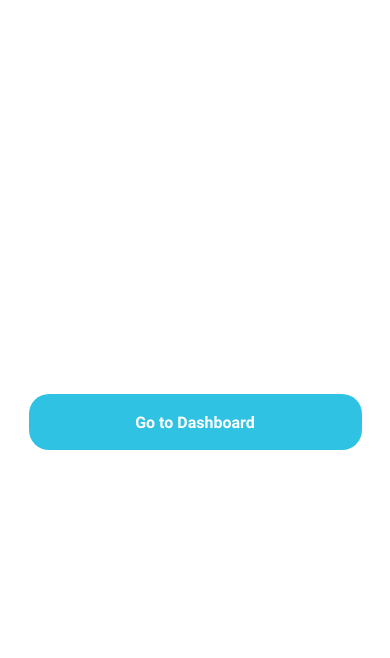
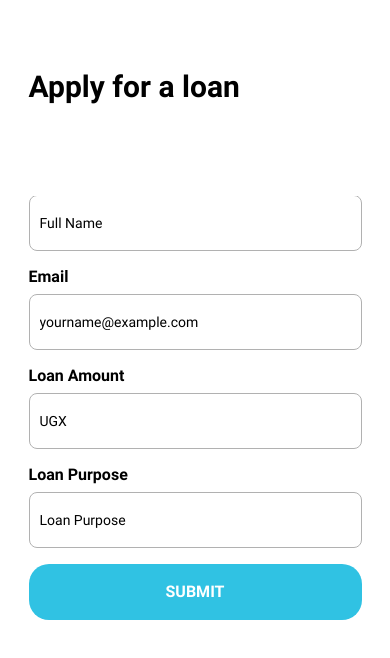
Before and after one commit to wambui-njage/numida, a React Native app: screen /ApplyForm in a window 390 px wide. Shown: the top 658 px of the page. Built offline with nearby package versions, Linux system fonts and the light colour scheme; no server answers.

Commit message:
feature: created custom input component and apply form screen

```diff
--- /dev/null
+++ b/src/components/CustomInput.tsx
@@ -0,0 +1,39 @@
+// components/CustomInput.tsx
+import React from 'react';
+import { View, TextInput, Text, TextStyle, ViewStyle } from 'react-native';
+import globalStyles from '../styles/globalStyles';
+
+interface CustomInputProps {
+  label: string;
+  value: string;
+  placeholder: string;
+  onChangeText: (text: string) => void;
+  keyboardType?: 'default' | 'email-address' | 'numeric';
+  style?: ViewStyle;
+  textStyle?: TextStyle;
+}
+
+const CustomInput: React.FC<CustomInputProps> = ({
+  label,
+  value,
+  placeholder,
+  onChangeText,
+  keyboardType = 'default',
+  style,
+  textStyle,
+}) => {
+  return (
+    <View style={[globalStyles.inputContainer, style]}>
+      <Text style={[globalStyles.label, textStyle]}>{label}</Text>
+      <TextInput
+        style={globalStyles.input}
+        value={value}
+        onChangeText={onChangeText}
+        keyboardType={keyboardType}
+        placeholder={placeholder}
+      />
+    </View>
+  );
+};
+
+export default CustomInput;
--- a/src/screens/ApplyForm.tsx
+++ b/src/screens/ApplyForm.tsx
@@ -1,16 +1,91 @@
-import React from 'react';
-import { Text } from 'react-native';
+import React, { useState, useEffect } from 'react';
+import { View, KeyboardAvoidingView, ScrollView, Platform, Keyboard, StatusBar } from 'react-native';
+
+// UI components
 import BaseLayout from '../components/BaseLayout';
-import CustomButton from '../components/CustomButton'; // Optional: Use reusable button
+import CustomButton from '../components/CustomButton';
+import Header from '../components/Header';
+import CustomInput from '../components/CustomInput';
+
+// Styles
+import globalStyles from '../styles/globalStyles';
 
 const ApplyForm = ({ navigation }: { navigation: any }) => {
+  const [fullname, setFullname] = useState('');
+  const [email, setEmail] = useState('');
+  const [amount, setAmount] = useState('');
+  const [purpose, setPurpose] = useState('');
+  const [isKeyboardVisible, setKeyboardVisible] = useState(false);
+
+  useEffect(() => {
+    const keyboardDidShowListener = Keyboard.addListener(
+      'keyboardDidShow',
+      () => {
+        setKeyboardVisible(true); // or some other action
+      }
+    );
+    const keyboardDidHideListener = Keyboard.addListener(
+      'keyboardDidHide',
+      () => {
+        setKeyboardVisible(false); // or some other action
+      }
+    );
+
+    return () => {
+      keyboardDidHideListener.remove();
+      keyboardDidShowListener.remove();
+    };
+  }, []);
+
+  const handleSubmit = () => {
+    // Add form submission logic here
+    console.log({ fullname, email, amount, purpose });
+    navigation.navigate('Dashboard');
+  };
+
   return (
     <BaseLayout>
+      <KeyboardAvoidingView
+        style={{ flex: 1 ,paddingTop: isKeyboardVisible ? StatusBar.currentHeight : 0 }}
+        behavior={Platform.OS === 'ios' ? 'padding' : 'height'}
+      >
+        {!isKeyboardVisible && <Header title="Apply for a loan" />}
 
-      <CustomButton
-        text="Go to Dashboard"
-        onPress={() => navigation.navigate('Dashboard')}
-      />
+        <ScrollView showsVerticalScrollIndicator={false} >
+          <View style={globalStyles.contentContainer}>
+            <CustomInput
+              label="Full Name"
+              placeholder="Full Name"
+              value={fullname}
+              onChangeText={setFullname}
+            />
+            <CustomInput
+              label="Email"
+              placeholder="yourname@example.com"
+              value={email}
+              onChangeText={setEmail}
+              keyboardType="email-address"
+            />
+            <CustomInput
+              label="Loan Amount"
+              placeholder="UGX"
+              value={amount}
+              onChangeText={setAmount}
+              keyboardType="numeric"
+            />
+            <CustomInput
+              label="Loan Purpose"
+              placeholder="Loan Purpose"
+              value={purpose}
+              onChangeText={setPurpose}
+            />
+          </View>
+
+          <View style={globalStyles.footerContainer}>
+            <CustomButton onPress={handleSubmit} text="SUBMIT" />
+          </View>
+        </ScrollView>
+      </KeyboardAvoidingView>
     </BaseLayout>
   );
 };
--- a/src/screens/Dashboard.tsx
+++ b/src/screens/Dashboard.tsx
@@ -1,5 +1,5 @@
 import React, { useEffect, useState, useCallback } from 'react';
-import { Text, View, ActivityIndicator, FlatList, TouchableOpacity } from 'react-native';
+import { Text, View, ActivityIndicator, FlatList } from 'react-native';
 import { useQuery, gql } from '@apollo/client';
 import { useDispatch, useSelector } from 'react-redux';
 
@@ -11,6 +11,7 @@ import CustomButton from '../components/CustomButton';
 import colors from '../styles/colors';
 import LoanProductCard from '../components/LoanProductCard';
 import { LoanProduct } from '../types/LoanProduct';
+import Header from '../components/Header';
 
 // GraphQL query
 const GET_LOAN_PRODUCTS = gql`
@@ -71,15 +72,14 @@ const Dashboard: React.FC<{ navigation: any }> = ({ navigation }) => {
         data={loanProducts}
         renderItem={renderItem}
         keyExtractor={(item) => `${item.id}`}
+        showsVerticalScrollIndicator={false}
       />
     );
   };
 
   return (
     <BaseLayout>
-      <View style={globalStyles.dashboardHeaderContainer}>
-        <Text style={globalStyles.header}>Loan Application Dashboard</Text>
-      </View>
+      <Header title='Loan Application Dashboard'/>
       <View style={globalStyles.contentContainer}>
         {renderContent()}
       </View>
--- a/src/styles/globalStyles.ts
+++ b/src/styles/globalStyles.ts
@@ -17,6 +17,22 @@ const globalStyles = StyleSheet.create({
     fontFamily: "robot-regular",
     fontSize: 10,
     color: colors.accentGreen,
+  },
+  inputContainer: {
+    marginBottom: 16,
+  },
+  label: {
+    fontSize: 16,
+    marginBottom: 8,
+    fontFamily: "robot-bold",
+  },
+  input: {
+    height: 56,
+    borderColor: colors.grey,
+    borderWidth: 1,
+    paddingHorizontal: 10,
+    borderRadius: 8,
+    fontFamily: "robot-regular",
   },
   accentHeader: {
     fontFamily: "robot-bold",
@@ -109,12 +125,12 @@ const globalStyles = StyleSheet.create({
   contentContainer: {
     flex: 3,
     width: "100%",
-    justifyContent: "flex-end",
+    justifyContent: "center",
   },
   footerContainer: {
     flex: 1,
     width: "100%",
-    justifyContent: "flex-end",
+    justifyContent: "center",
   },
 });
 
```
